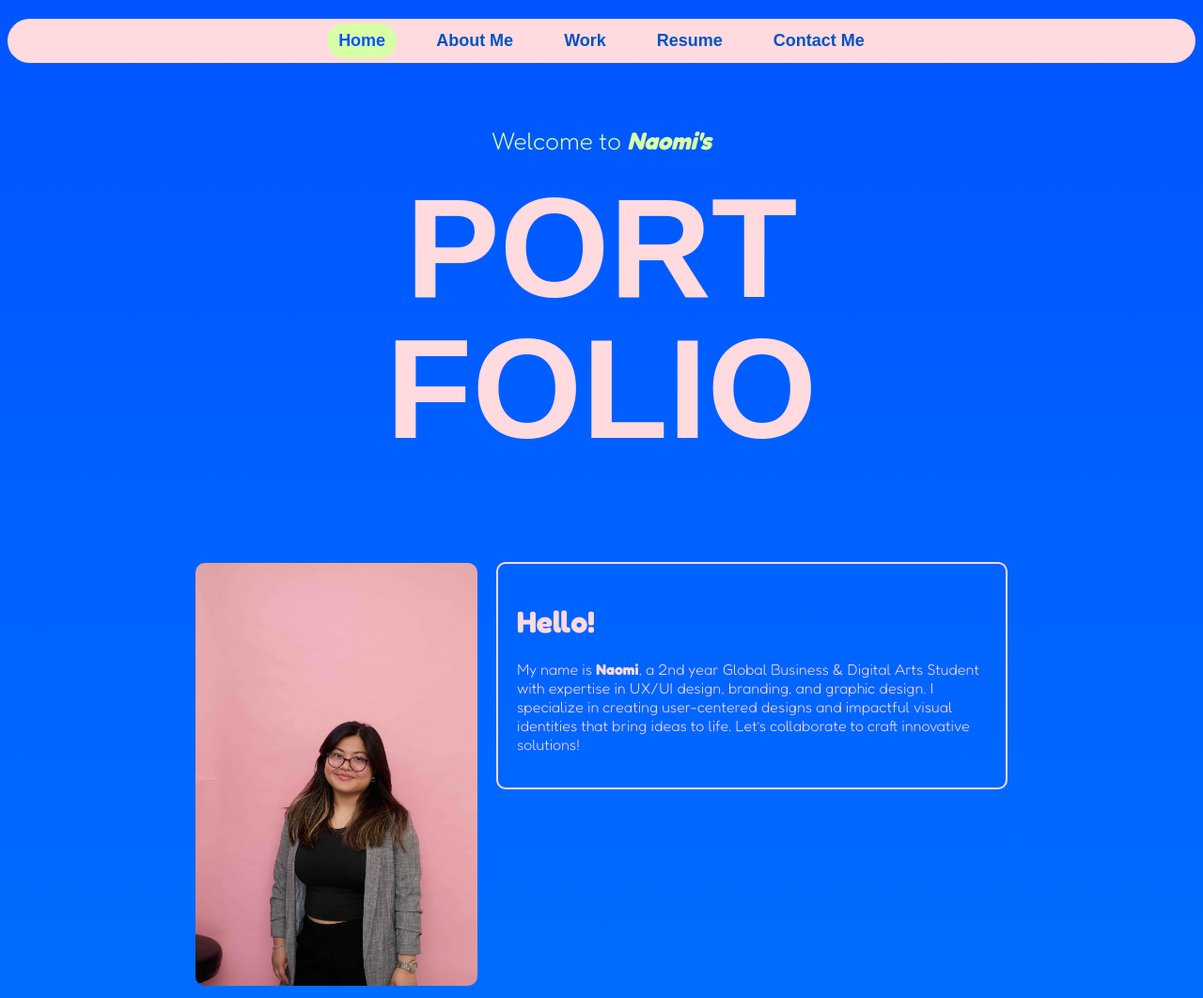
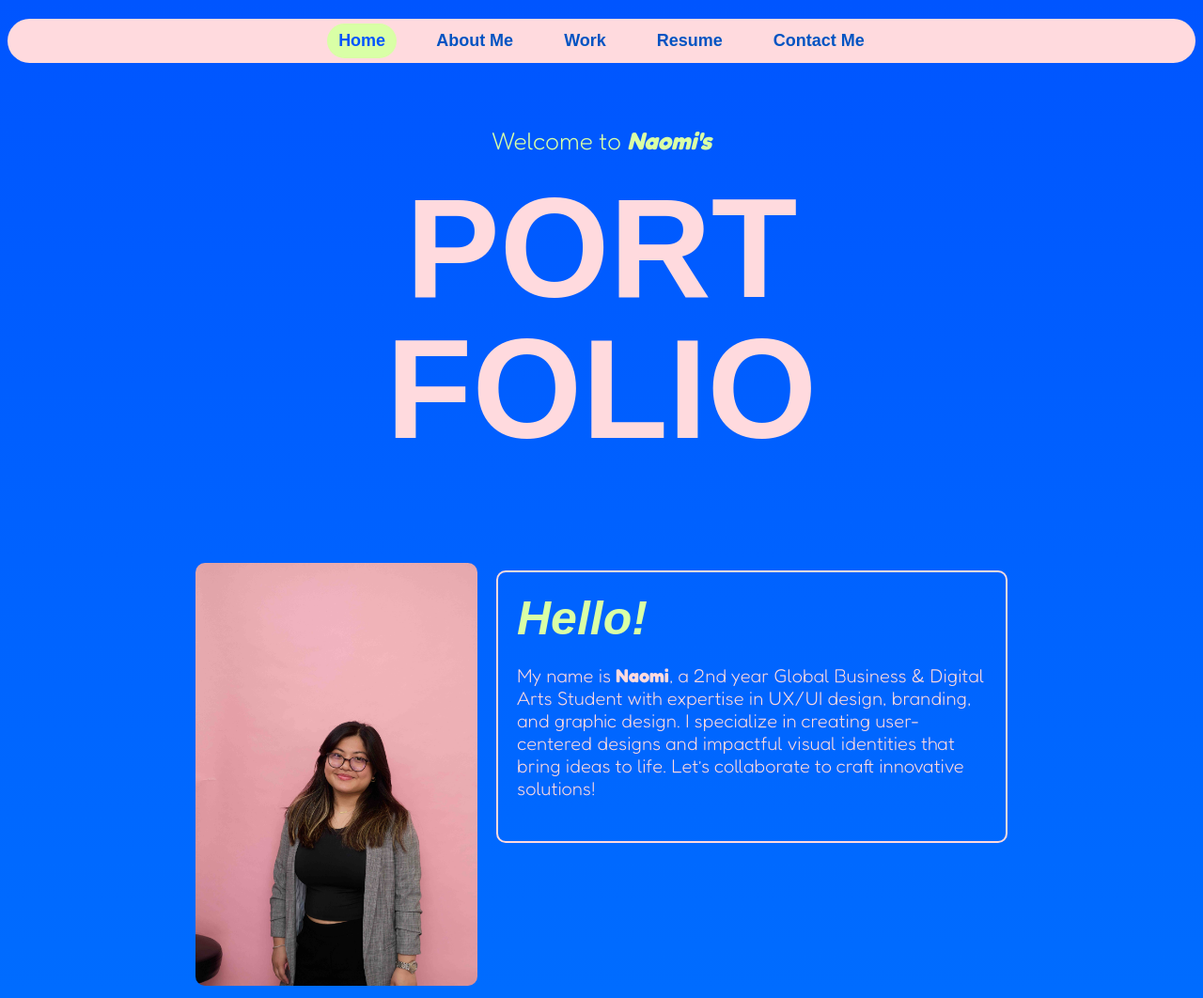
Before and after one commit to nlrdomingo/personal-website-naomi, a plain HTML site: page index.html in a window 1280 px wide. Shown: the whole page at 94% size. Drawn offline with Linux system fonts and the light colour scheme; a web font is replaced by a local one.

Commit message:
introtext

```diff
--- a/index.html
+++ b/index.html
@@ -19,6 +19,14 @@
         font-weight: 300;
         font-style: normal;
         color: #FFDADE;
+      }
+
+      p {
+        font-family: "Fredoka", sans-serif;
+        font-weight: 300;
+        font-size: 20px;
+        color: #FFDADE;
+        margin-bottom: 24px;
       }
 
       /* Navbar styling */
@@ -81,7 +89,6 @@
 
       /* Main content */
       .content {
-
         display: flex;
         flex-direction: column;
         align-items: center;
@@ -110,14 +117,23 @@
         padding: 20px;
         border-radius: 10px;
         /* Rounded corners */
-        margin: -200px 10px 10px;
+        margin: -135px 10px 10px;
         /* Move up by 20px */
         background-color: transparent;
         /* Ensure no background fill */
       }
 
       .intro-text h3 {
+        font-family: "roca", sans-serif;
+        font-size: 50px;
+        font-weight: 800;
+        /* Adjust weight if necessary */
         color: #D9FFA6;
+        /* Your chosen color */
+        margin-top: 0px;
+
+        margin-bottom: 5px;
+        /* Add space below if needed */
       }
     </style>
   </head>
@@ -143,7 +159,7 @@
       <div class="intro-section">
         <img src="naomi-headshot2.jpg" alt="Naomi's Headshot">
         <div class="intro-text">
-          <h1>Hello!</h1>
+          <h3><i>Hello!</i></h3>
           <p>
             My name is <strong>Naomi</strong>, a 2nd year Global Business &amp Digital Arts Student with expertise in UX/UI design, branding, and graphic design. I specialize in creating user-centered designs and impactful visual identities that bring ideas to life. Let’s collaborate to craft innovative solutions!
           </p>
```
